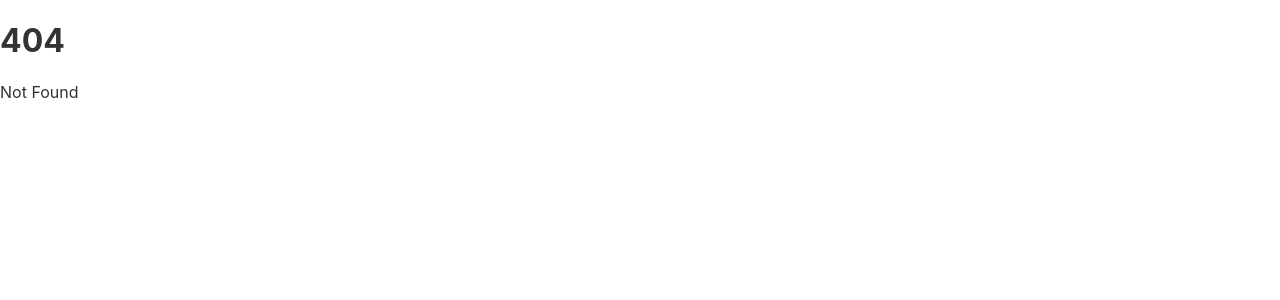
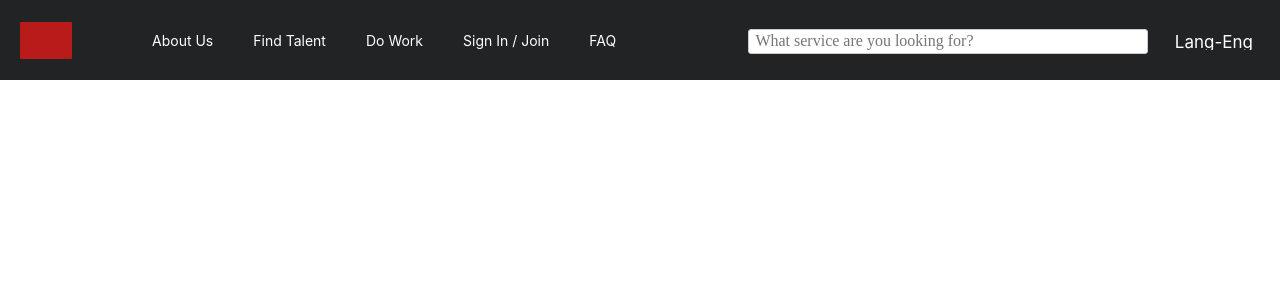
Before and after one commit to jacoboforero/TodoCar-FrontEnd, a SvelteKit app: page /buyer in a window 1280 px wide. Before the commit this address had no page. Shown: the top 300 px of the page. Built offline with nearby package versions, Linux system fonts and the light colour scheme.

Commit message:
Header button updates

```diff
--- a/src/Layout/Header.svelte
+++ b/src/Layout/Header.svelte
@@ -1,8 +1,12 @@
+<script>
+	import { redirect } from '@sveltejs/kit';
+</script>
+
 <header>
-	<div class="logo" />
+	<a href="/"> <div class="logo" /> </a>
 	<nav>
-		<a href="#">About Us</a>
-		<a href="#">Find Talent</a>
+		<a href="/about" class="button" rel="prefetch">About Us</a>
+		<a href="/buyer">Find Talent</a>
 		<a href="#">Do Work</a>
 		<a href="#">Sign In / Join</a>
 		<a href="#">FAQ</a>
--- /dev/null
+++ b/src/routes/buyer/+page.svelte
@@ -0,0 +1,21 @@
+<script>
+	import Header from '../../Layout/Header.svelte';
+</script>
+
+<Header />
+
+<div class="category-buttons" />
+
+<div class="banner-section" />
+
+<div class="gigs-showcase" />
+
+<footer />
+
+<style>
+	.category-buttons {
+		background-color: #212324;
+		width: 100%;
+		height: 44;
+	}
+</style>
```
